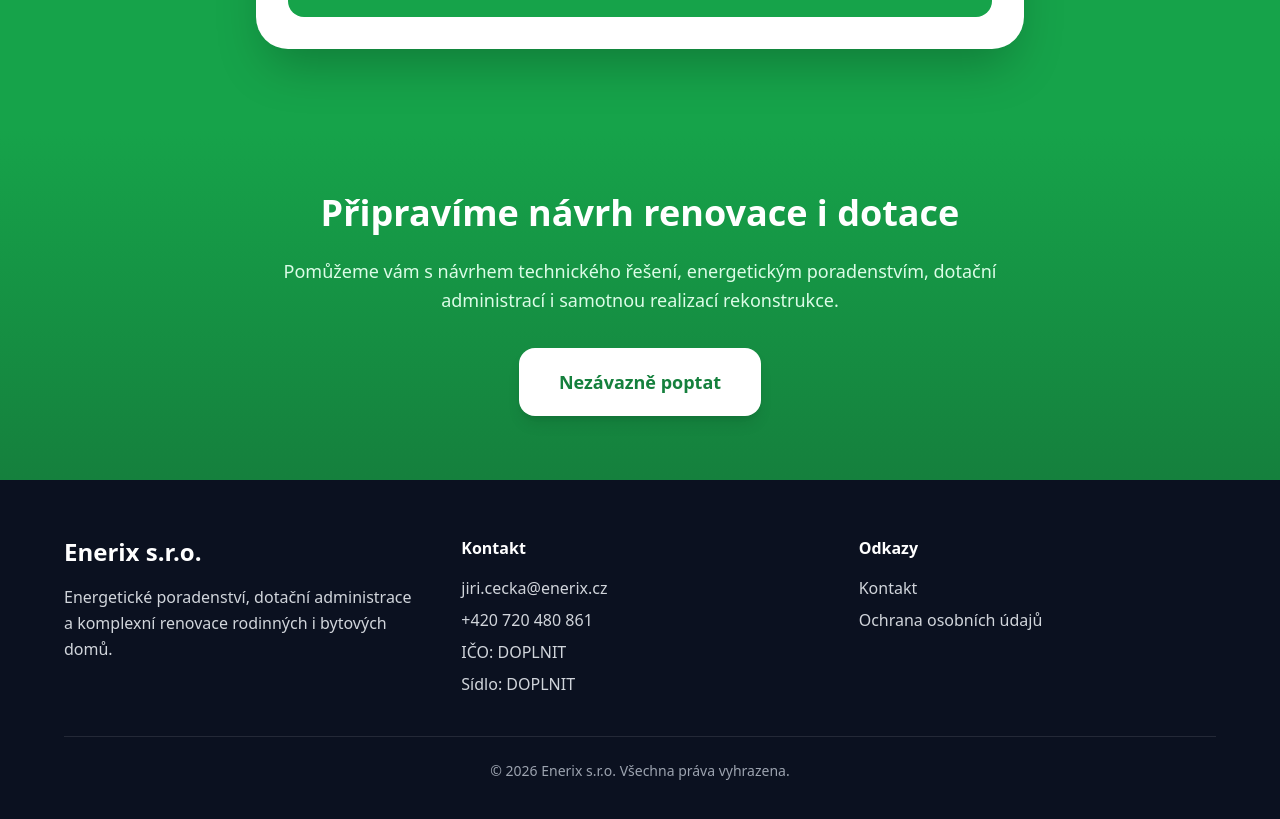
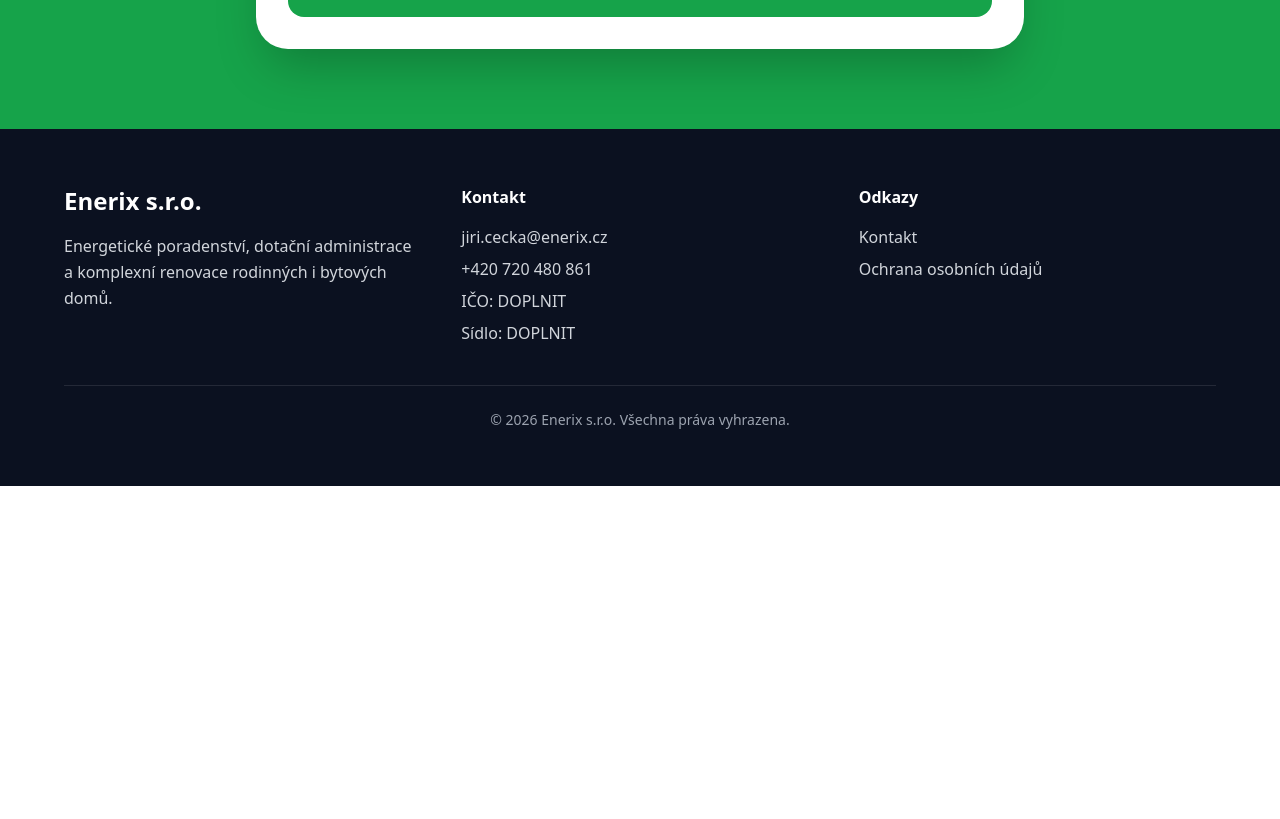
Before and after one commit to Enerixsro/enerix-web, a Next.js app: page / in a window 1280 px wide. Shown: the part 3727-4546 px from the top of the page. After the commit the page ends 4213 px from the top, so only its background shows below. Built offline with nearby package versions, Linux system fonts and the light colour scheme.

Commit message:
Update index.js

```diff
--- a/pages/index.js
+++ b/pages/index.js
@@ -376,26 +376,6 @@ export default function EnerixLandingPage() {
         </div>
       </section>
 
-      <section className="bg-gradient-to-b from-green-600 to-green-700 px-6 py-16">
-        <div className="mx-auto max-w-6xl text-center">
-          <h2 className="mb-6 text-3xl font-bold text-white md:text-4xl">
-            Připravíme návrh renovace i dotace
-          </h2>
-
-          <p className="mx-auto mb-8 max-w-3xl text-lg leading-relaxed text-green-100">
-            Pomůžeme vám s návrhem technického řešení, energetickým poradenstvím,
-            dotační administrací i samotnou realizací rekonstrukce.
-          </p>
-
-          <a
-            href="#kontakt"
-            className="inline-block rounded-2xl bg-white px-10 py-5 text-lg font-semibold text-green-700 shadow-lg transition hover:bg-gray-100"
-          >
-            Nezávazně poptat
-          </a>
-        </div>
-      </section>
-
       <footer className="bg-[#0b1120] px-6 py-14 text-gray-300">
         <div className="mx-auto grid max-w-6xl gap-10 md:grid-cols-3">
           <div>
```
